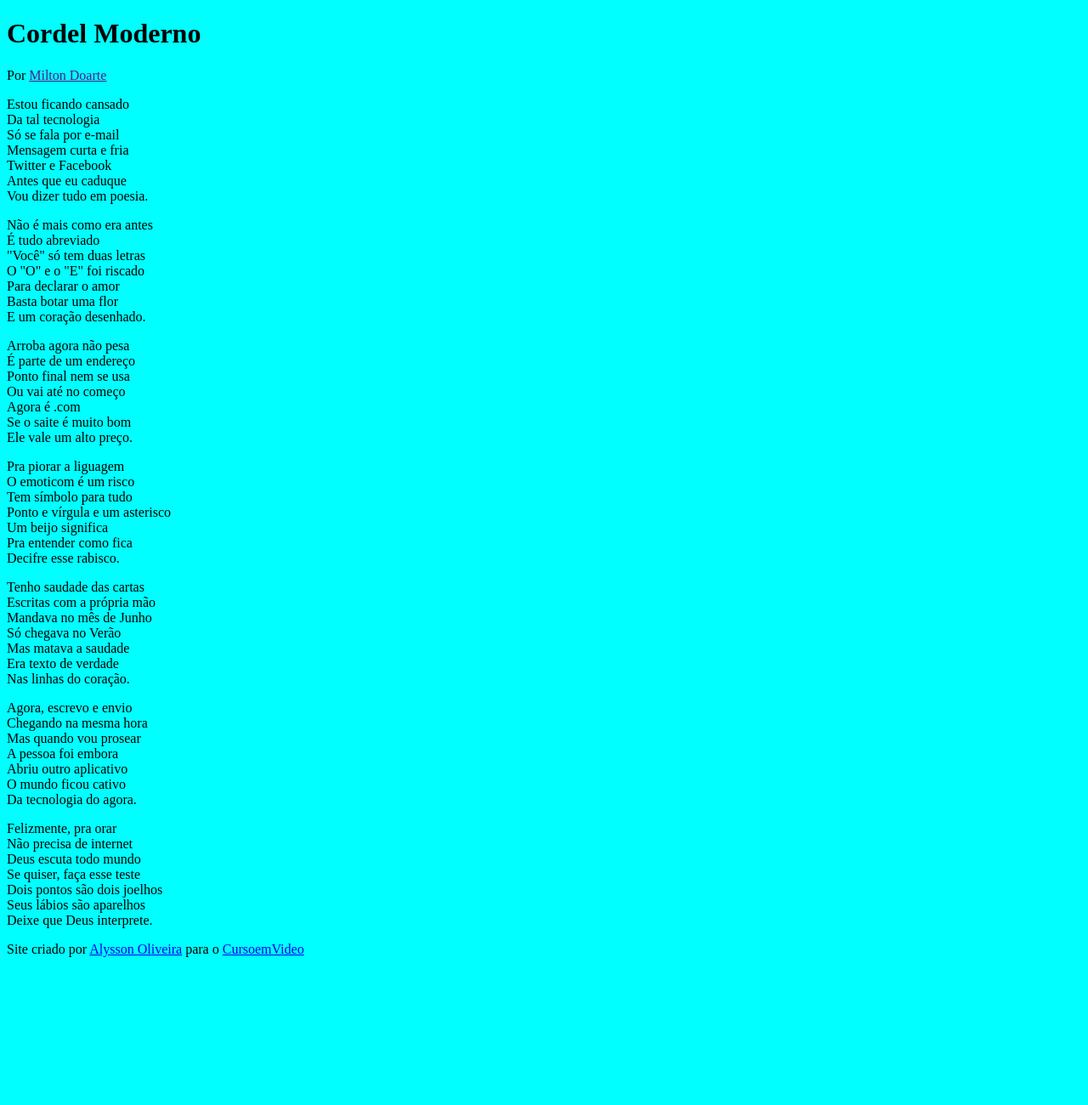
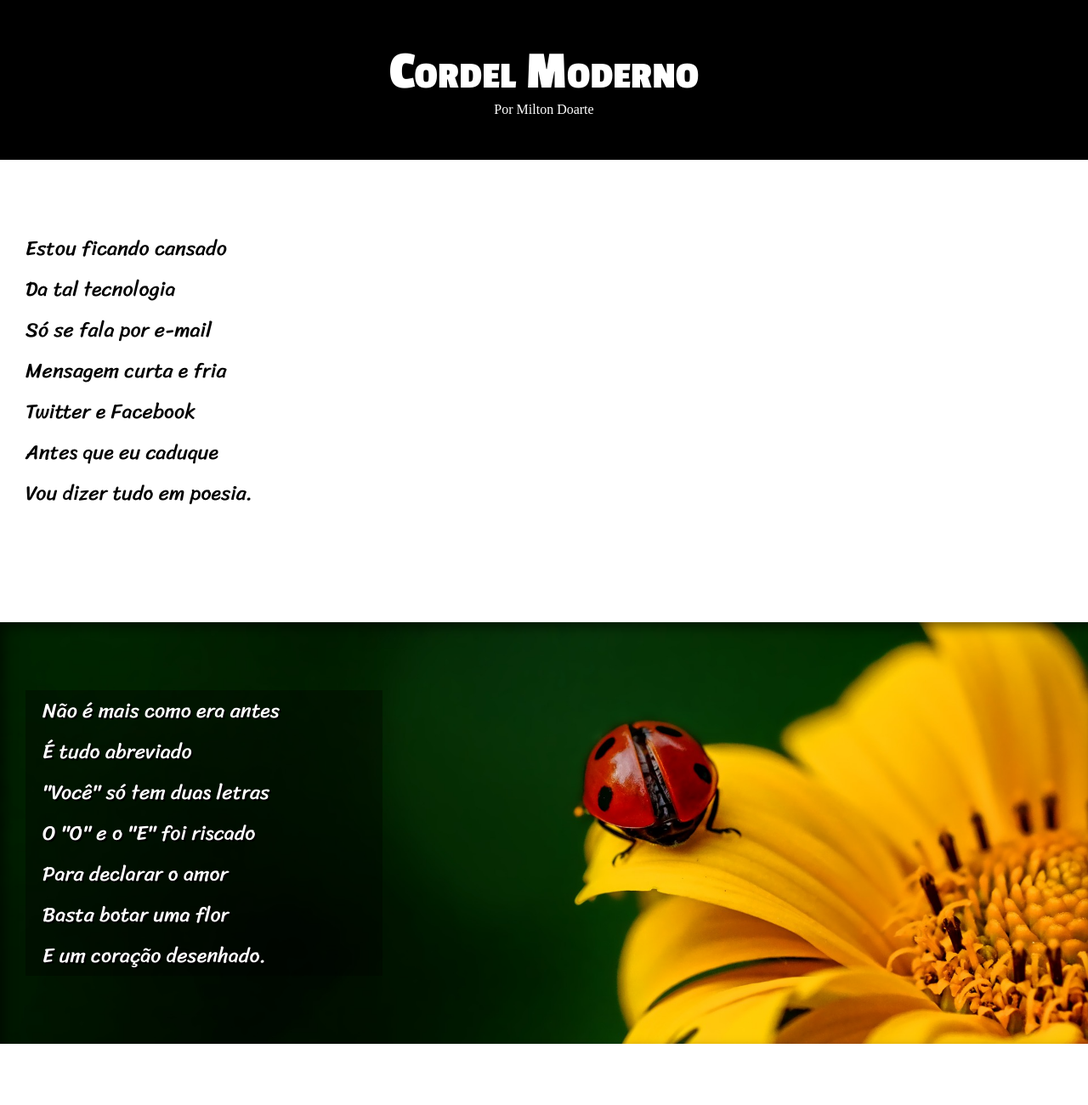
Before and after one commit to OliveiraFTZ/html-css, a plain HTML site: page desafios/desafio12/index.html in a window 1280 px wide. Shown: the top 1300 px of the page at 85% size. Before the commit the page ends 1134 px from the top, so only its background shows below. Drawn offline with Linux system fonts and the light colour scheme.

Commit message:
aaaaaaaaaaaaaaa

```diff
--- a/desafios/desafio12/estilo.css
+++ b/desafios/desafio12/estilo.css
@@ -1,5 +1,104 @@
 @charset "UTF-8";
 
-body {
-    background-color: aqua;
+@import url('https://fonts.googleapis.com/css2?family=Sriracha&display=swap');
+
+@import url('https://fonts.googleapis.com/css2?family=Passion+One:wght@400;700;900&display=swap');
+
+:root {
+    --fonte1: Verdana, Geneva, Tahoma, sans-serif;
+    --fonte2: "Passion One", sans-serif;
+    --fonte3: "Sriracha", cursive;
 }
+
+* {
+    padding: 0px;
+    margin: 0px;
+}
+
+html, body {
+    min-width: 100vh;
+    background-color: darkgray;
+}
+
+header {
+    background-color: black;
+    text-align: center;
+    color: white;
+}
+
+header h1 {
+    font-variant: small-caps;
+    padding-top: 50px;
+    font-family: var(--fonte2);
+    font-size: 4em;
+}
+
+header p {
+    padding-bottom: 50px;
+}
+
+header a {
+    color: white;
+    text-decoration: none;
+    padding-bottom: 50px;
+}
+
+a:hover {
+    text-decoration: underline;
+}
+
+section {
+    padding-top: 10vh;
+    padding-bottom: 10vh;
+    padding-left: 30px;
+    line-height: 2em;
+    font-family: var(--fonte3);
+    font-size: 1.5em;
+}
+
+.image p {
+    background-color: rgba(0, 0, 0, 0.342);
+    color: white;
+    width: 400px;
+    padding-left: 20px;
+    text-shadow: 2px 2px  black;
+}
+
+.normal {
+    background-color: white;
+}
+
+.normal p {
+    padding-bottom: 2em;
+}
+
+.image {
+    background-position: right center;
+    background-size: cover;
+    background-attachment: fixed;
+    box-shadow: inset 6px 6px 13px 0px rgba(0, 0, 0, 0.507);
+}
+
+section#image01 {
+    background-image: url(imagens/background001.jpg);
+}
+
+#image02 {
+    background-image: url(imagens/background002.jpg);
+}
+
+footer {
+    background-color: black;
+    color: white;
+    text-align: center;
+    padding: 5px;
+}
+
+footer a {
+    text-decoration: none;
+    color: white;
+}
+
+footer a:hover {
+    text-decoration: underline;
+}
--- a/desafios/desafio12/index.html
+++ b/desafios/desafio12/index.html
@@ -10,10 +10,10 @@
     <header>
       <h1>Cordel Moderno</h1>
 
-      <p>Por <a href="">Milton Doarte</a></p>
+      <p>Por <a href="https://www.recantodasletras.com.br/poesias/3186743" target="_blank">Milton Doarte</a></p>
     </header>
 
-    <section>
+    <section class="normal">
       <p>
         Estou ficando cansado <br />
         Da tal tecnologia <br />
@@ -25,7 +25,7 @@
       </p>
     </section>
 
-    <section>
+    <section class="image" id="image01">
       <p>
         Não é mais como era antes <br />
         É tudo abreviado <br />
@@ -37,7 +37,7 @@
       </p>
     </section>
 
-    <section>
+    <section class="normal">
       <p>
         Arroba agora não pesa <br />
         É parte de um endereço <br />
@@ -59,7 +59,7 @@
       </p>
     </section>
 
-    <section>
+    <section class="image" id="image02">
       <p>
         Tenho saudade das cartas <br />
         Escritas com a própria mão <br />
@@ -71,7 +71,7 @@
       </p>
     </section>
 
-    <section>
+    <section class="normal">
       <p>
         Agora, escrevo e envio <br />
         Chegando na mesma hora <br />
@@ -95,8 +95,8 @@
 
     <footer>
       Site criado por
-      <a href="https://github.com/OliveiraFTZ">Alysson Oliveira</a> para o
-      <a href="https://www.cursoemvideo.com/">CursoemVideo</a>
+      <a href="https://github.com/OliveiraFTZ" target="_blank">Alysson Oliveira</a> para o
+      <a href="https://www.cursoemvideo.com/" target="_blank">CursoemVideo</a>
     </footer>
   </body>
 </html>
```
Also changed, not shown: desafios/desafio12/imagens/._background001.jpg (deleted), desafios/desafio12/imagens/._background002.jpg (deleted), desafios/desafio12/imagens/background001.jpg (added), desafios/desafio12/imagens/background002.jpg (added).
